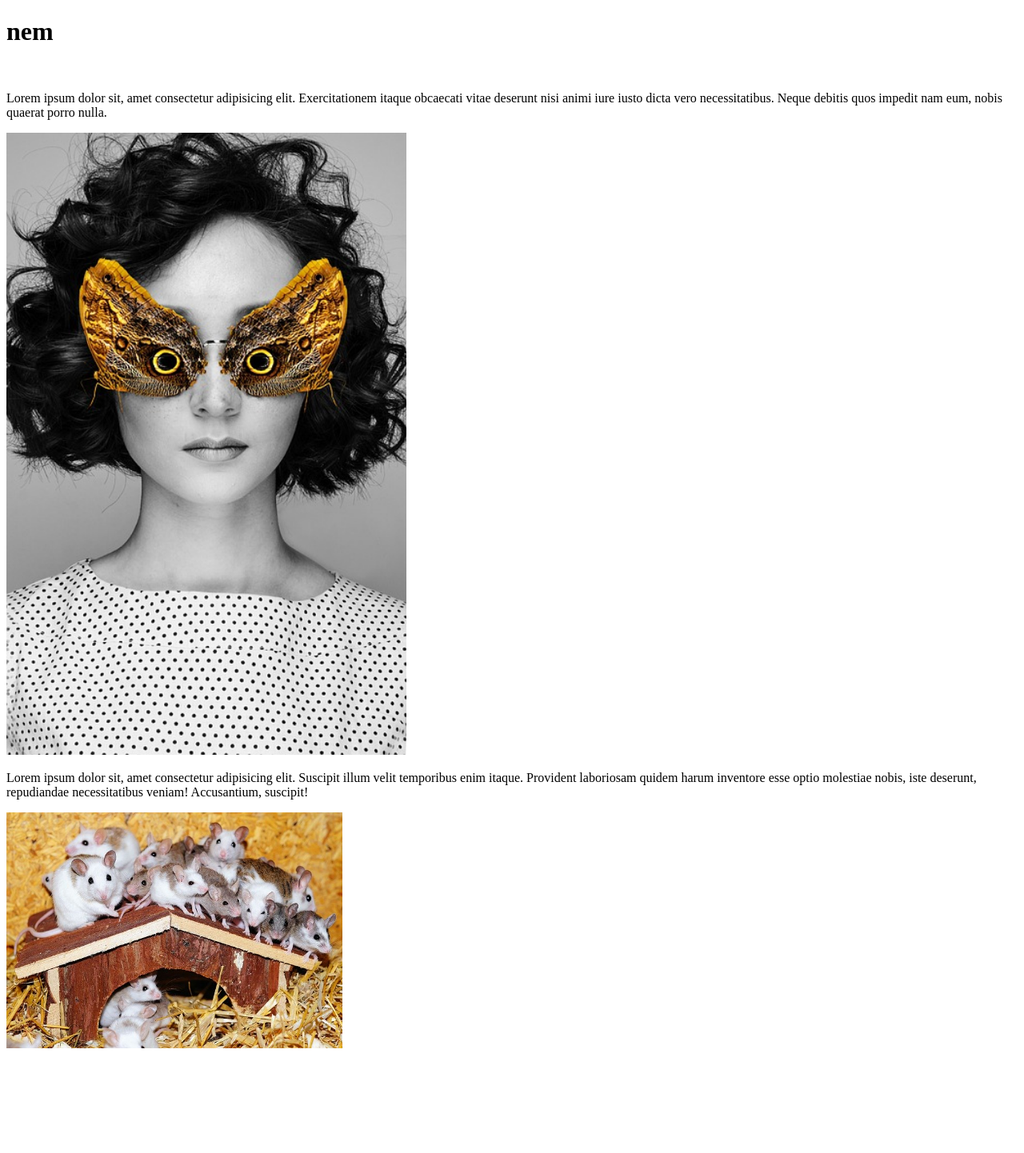
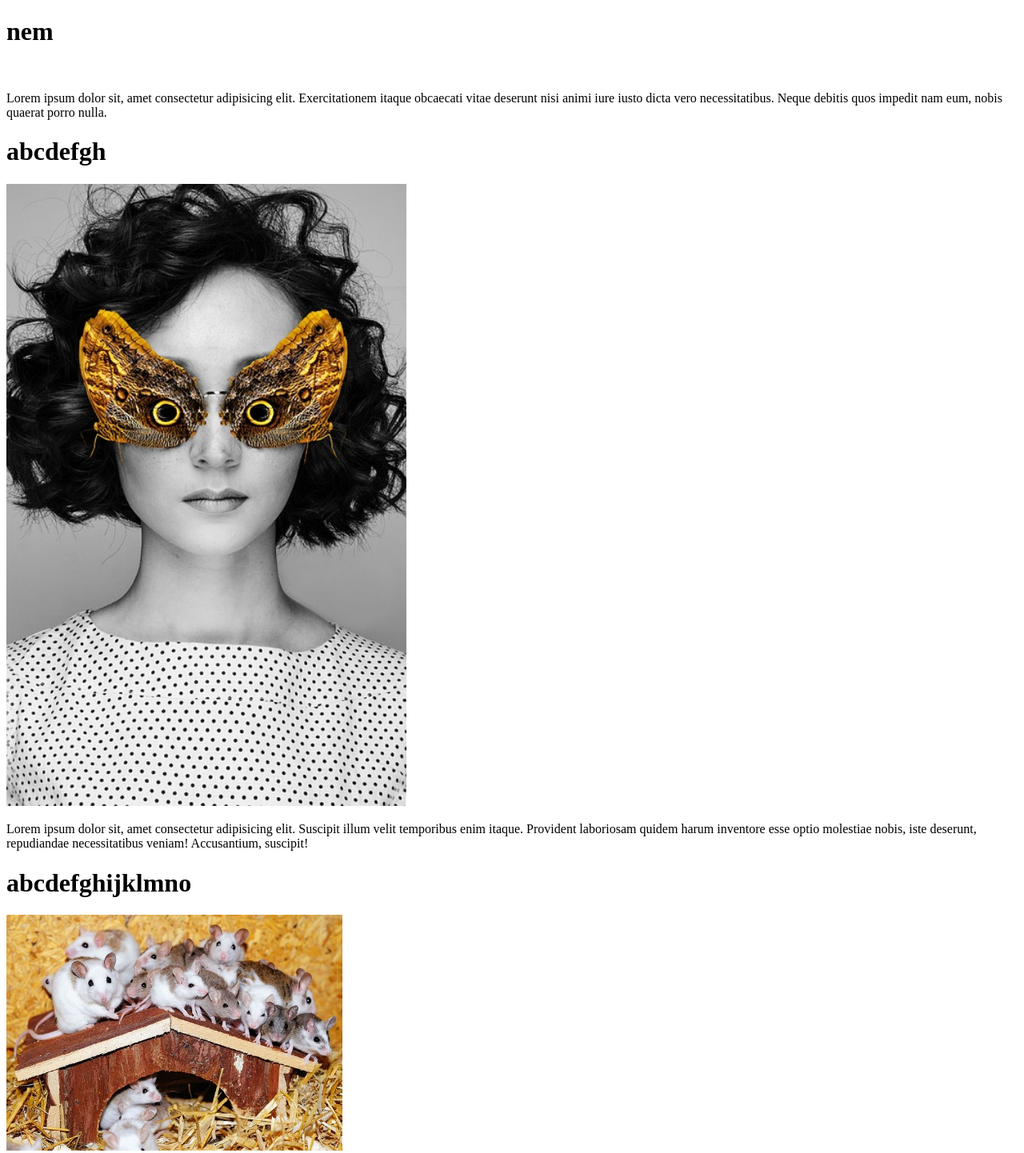
Before and after one commit to OhradkaGergo/ikt20231108, a plain HTML site: page index.html in a window 1280 px wide. Shown: the whole page at 80% size. Before the commit the page ends 1323 px from the top, so only its background shows below. Drawn offline with Linux system fonts and the light colour scheme.

Commit message:
webfejlesztés

```diff
--- a/index.html
+++ b/index.html
@@ -10,8 +10,10 @@
     <h1>nem</h1>
     <img src="./pexels-dids-3844788.jpg" alt="" style="width: 1000px;">
     <p>Lorem ipsum dolor sit, amet consectetur adipisicing elit. Exercitationem itaque obcaecati vitae deserunt nisi animi iure iusto dicta vero necessitatibus. Neque debitis quos impedit nam eum, nobis quaerat porro nulla.</p>
+    <h1>abcdefgh</h1>
     <img src="./53e1d1404f5aa414f1dc8460962e33791c3ad6e04e5077497c2a7cd4924ec7_640.jpg" alt="" style="width: 500px;">
     <p>Lorem ipsum dolor sit, amet consectetur adipisicing elit. Suscipit illum velit temporibus enim itaque. Provident laboriosam quidem harum inventore esse optio molestiae nobis, iste deserunt, repudiandae necessitatibus veniam! Accusantium, suscipit!</p>
+    <h1>abcdefghijklmno</h1>
     <img src="./52e4d6414353b10ff3d8992cc12c30771037dbf85254794e732872dd954c_640.jpg" alt="" style="width: 420px;">
 </body>
 </html>
```
